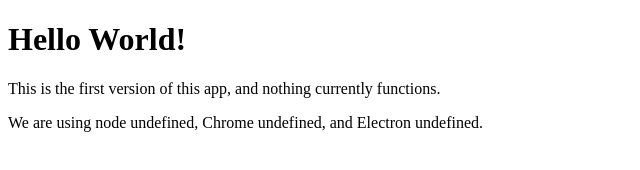
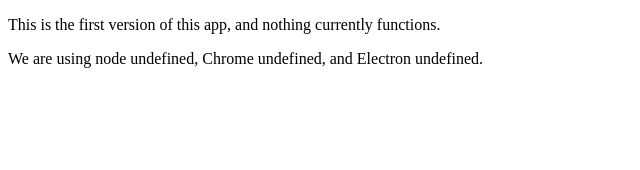
Before and after one commit to hazycora/hdt, an Electron app: page index.html in a window 800 px wide. Shown: the whole page, without its empty margins (0-640 px from the left). Drawn offline with Linux system fonts and the light colour scheme.

Commit message:
Changed app title
Program title is now HazyDynamicTime

```diff
--- a/index.html
+++ b/index.html
@@ -2,11 +2,10 @@
 <html>
 <head>
     <meta charset="UTF-8">
-    <title>Hello World!</title>
+    <title>HazyDynamicTime</title>
     <meta http-equiv="Content-Security-Policy" content="script-src 'self' 'unsafe-inline';" />
 </head>
 <body style="background: white;">
-    <h1>Hello World!</h1>
     <p>This is the first version of this app, and nothing currently functions.</p>
     <p>
         We are using node <script>document.write(process.versions.node)</script>,
```
